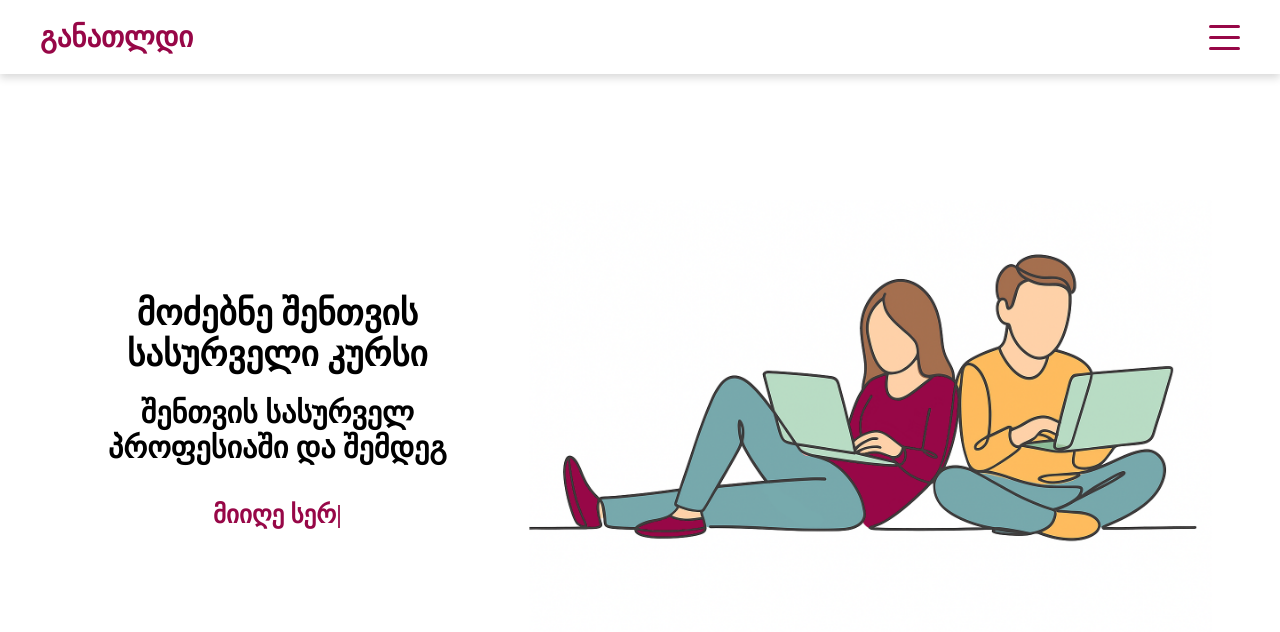
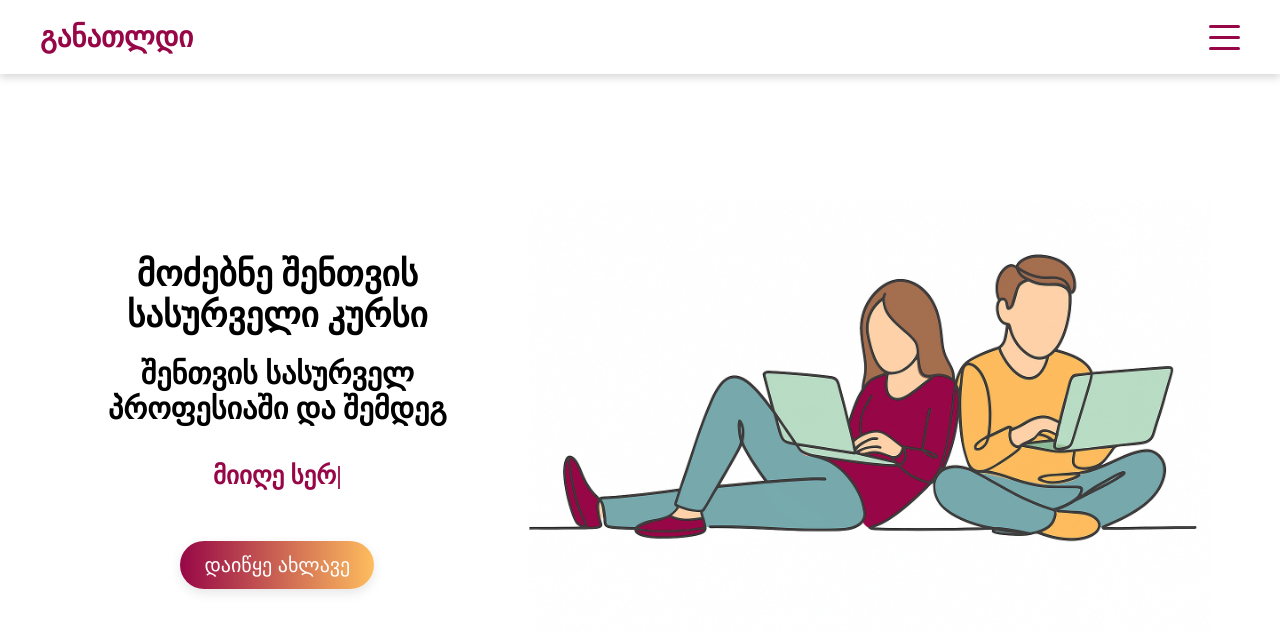
Before and after one commit to BekaGigashvili/learning-portal-frontend, a React (Create React App) app: page / in a window 1280 px wide. Shown: the top 632 px of the page. Built offline with nearby package versions, Linux system fonts and the light colour scheme.

Commit message:
adding button

```diff
--- a/src/components/intro/Intro.jsx
+++ b/src/components/intro/Intro.jsx
@@ -1,6 +1,8 @@
 import "./Intro.scss"
 import { init } from 'ityped'
 import { useEffect, useRef } from "react"
+
+import { useNavigate } from 'react-router-dom';
 
 export default function Intro() {
   const textRef = useRef(null)
@@ -19,6 +21,12 @@ export default function Intro() {
     }
   }, []);
 
+  const navigate = useNavigate();
+
+  const goToRegister = () => {
+    navigate('/register');
+  };
+
   return (
     <div className="intro" id="intro">
       <div className="left">
@@ -26,6 +34,8 @@ export default function Intro() {
           <h1>მოძებნე შენთვის სასურველი კურსი</h1>
           <h2>შენთვის სასურველ პროფესიაში და შემდეგ</h2>
           <h3><span ref={textRef}></span></h3>
+          <button className="my-button" onClick={goToRegister}>დაიწყე ახლავე</button>
+
         </div>
       </div>
       <div className="right">
--- a/src/components/intro/Intro.scss
+++ b/src/components/intro/Intro.scss
@@ -1,4 +1,5 @@
 @import "../../Global.scss";
+
 .intro {
     display: flex;
     height: 100vh;
@@ -33,11 +34,38 @@
             h3 {
                 font-size: 25px;
                 height: 25px;
+
                 span {
                     color: $mainColor;
                     font-size: inherit;
                 }
             }
+
+            .my-button {
+                background: linear-gradient(90deg, $mainColor, #FEBD5E);
+                color: white;
+                padding: 12px 24px;
+                font-size: 16px;
+                border: none;
+                border-radius: 30px;
+                cursor: pointer;
+                box-shadow: 0 4px 12px rgba(0, 0, 0, 0.1);
+                transition: all 0.3s ease;
+                margin: 30px;
+                margin-bottom: 0;
+                font-size: 20px;
+
+                &:hover {
+                  box-shadow: 0 6px 16px rgba(0, 0, 0, 0.2);
+                  transform: scale(1.1);
+                }
+
+                &:active {
+                  transform: scale(0.95);
+                  box-shadow: 0 3px 8px rgba(0, 0, 0, 0.15);
+                }
+              }
+
         }
     }
 
```
